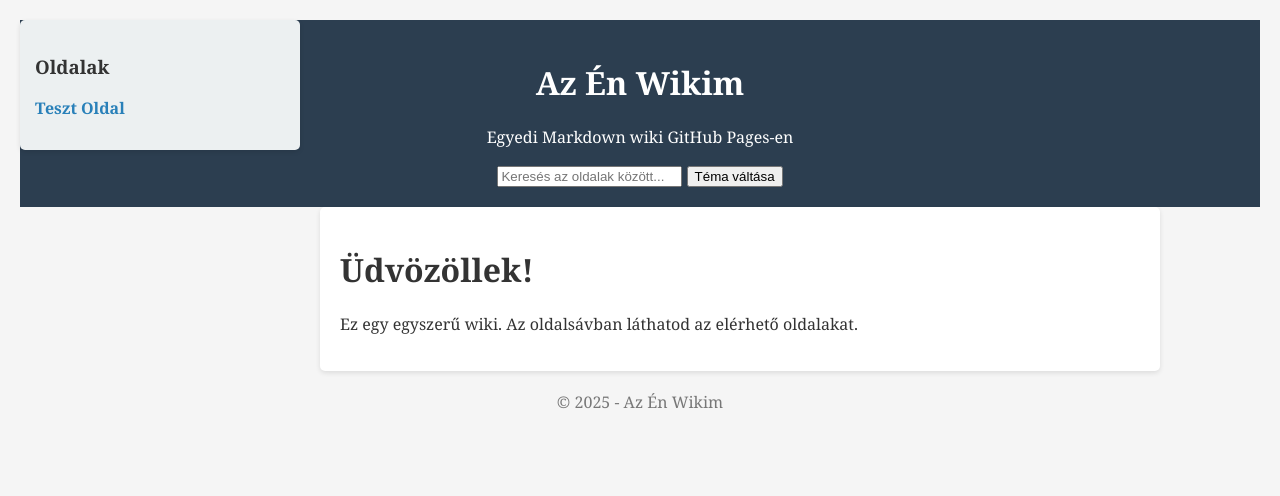
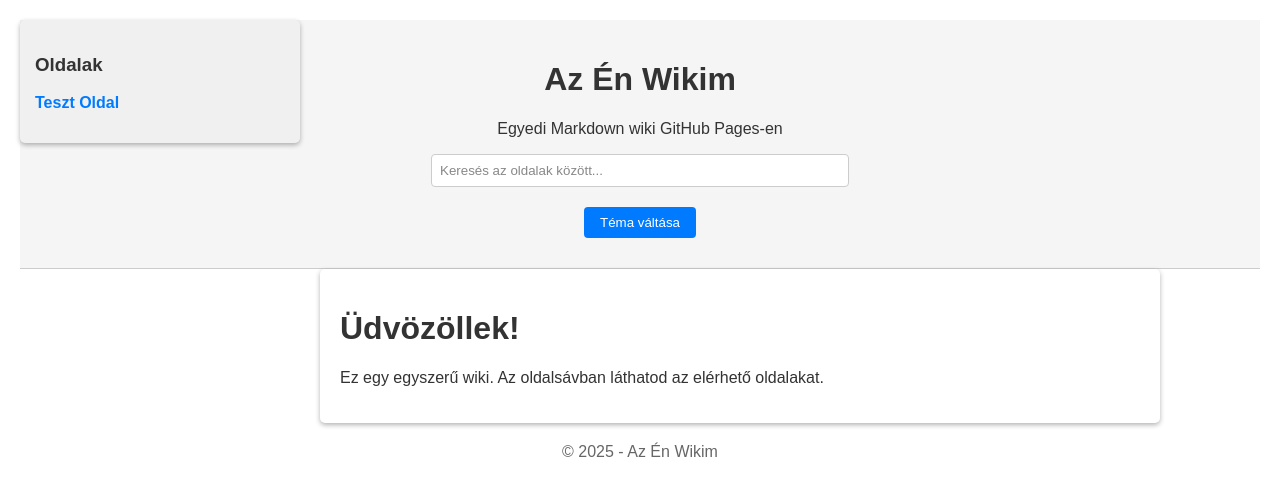
Before and after one commit to npgt/wiki, a Jekyll site: the page built from index.md, in a window 1280 px wide. Shown: the top 496 px of the page. Built offline with Jekyll 4.4.1, drawn with Linux system fonts in a browser that asks for light colours; a script that is not in the unit is left out.

Commit message:
Update style.css

```diff
--- a/assets/css/style.css
+++ b/assets/css/style.css
@@ -1,16 +1,81 @@
+/* Alapértelmezett (világos) téma */
+:root {
+    --bg-color: #ffffff;
+    --text-color: #333333;
+    --header-bg: #f5f5f5;
+    --sidebar-bg: #f0f0f0;
+    --content-bg: #ffffff;
+    --link-color: #007bff;
+    --link-hover: #ff4500;
+    --code-bg: #f4f4f4;
+    --pre-bg: #f4f4f4;
+    --footer-color: #666666;
+    --input-bg: #ffffff;
+    --input-border: #cccccc;
+}
+
+/* Sötét téma */
+body.dark-theme {
+    --bg-color: #1e1e1e;
+    --text-color: #e0e0e0;
+    --header-bg: #2c2c2c;
+    --sidebar-bg: #252525;
+    --content-bg: #2a2a2a;
+    --link-color: #61dafb;
+    --link-hover: #ff6b6b;
+    --code-bg: #333333;
+    --pre-bg: #333333;
+    --footer-color: #888888;
+    --input-bg: #333333;
+    --input-border: #555555;
+}
+
 body {
-    font-family: 'Georgia', serif;
+    font-family: 'Arial', sans-serif;
     margin: 0;
     padding: 20px;
-    background-color: #f5f5f5;
-    color: #333;
+    background-color: var(--bg-color);
+    color: var(--text-color);
+    transition: background-color 0.3s, color 0.3s;
 }
 
 header {
     text-align: center;
     padding: 20px;
-    background-color: #2c3e50;
-    color: white;
+    background-color: var(--header-bg);
+    color: var(--text-color);
+    border-bottom: 1px solid var(--input-border);
+}
+
+#searchInput {
+    width: 80%;
+    max-width: 400px;
+    padding: 8px;
+    margin: 10px auto;
+    display: block;
+    background-color: var(--input-bg);
+    color: var(--text-color);
+    border: 1px solid var(--input-border);
+    border-radius: 4px;
+    transition: background-color 0.3s, color 0.3s;
+}
+
+#searchInput::placeholder {
+    color: #888;
+}
+
+#themeToggle {
+    padding: 8px 16px;
+    margin: 10px;
+    background-color: var(--link-color);
+    color: #ffffff;
+    border: none;
+    border-radius: 4px;
+    cursor: pointer;
+}
+
+#themeToggle:hover {
+    background-color: var(--link-hover);
 }
 
 #sidebar {
@@ -18,10 +83,11 @@
     position: fixed;
     top: 20px;
     left: 20px;
-    background-color: #ecf0f1;
+    background-color: var(--sidebar-bg);
     padding: 15px;
     border-radius: 5px;
-    box-shadow: 0 2px 5px rgba(0,0,0,0.1);
+    box-shadow: 0 2px 5px rgba(0,0,0,0.3);
+    transition: background-color 0.3s;
 }
 
 #sidebar ul {
@@ -30,13 +96,13 @@
 }
 
 #sidebar a {
-    color: #2980b9;
+    color: var(--link-color);
     text-decoration: none;
     font-weight: bold;
 }
 
 #sidebar a:hover {
-    color: #e74c3c;
+    color: var(--link-hover);
     text-decoration: underline;
 }
 
@@ -44,13 +110,43 @@
     margin-left: 300px;
     max-width: 800px;
     padding: 20px;
-    background-color: white;
+    background-color: var(--content-bg);
     border-radius: 5px;
-    box-shadow: 0 2px 5px rgba(0,0,0,0.1);
+    box-shadow: 0 2px 5px rgba(0,0,0,0.3);
+    transition: background-color 0.3s;
 }
 
 footer {
     text-align: center;
     margin-top: 20px;
-    color: #777;
+    color: var(--footer-color);
 }
+
+h1, h2, h3 {
+    color: var(--text-color);
+}
+
+code {
+    background-color: var(--code-bg);
+    color: #f1c40f;
+    padding: 2px 5px;
+    border-radius: 3px;
+}
+
+pre {
+    background-color: var(--pre-bg);
+    padding: 10px;
+    border-radius: 5px;
+    overflow-x: auto;
+    transition: background-color 0.3s;
+}
+
+@media (max-width: 768px) {
+    #sidebar {
+        position: static;
+        width: 100%;
+    }
+    #content {
+        margin-left: 0;
+    }
+}
```
